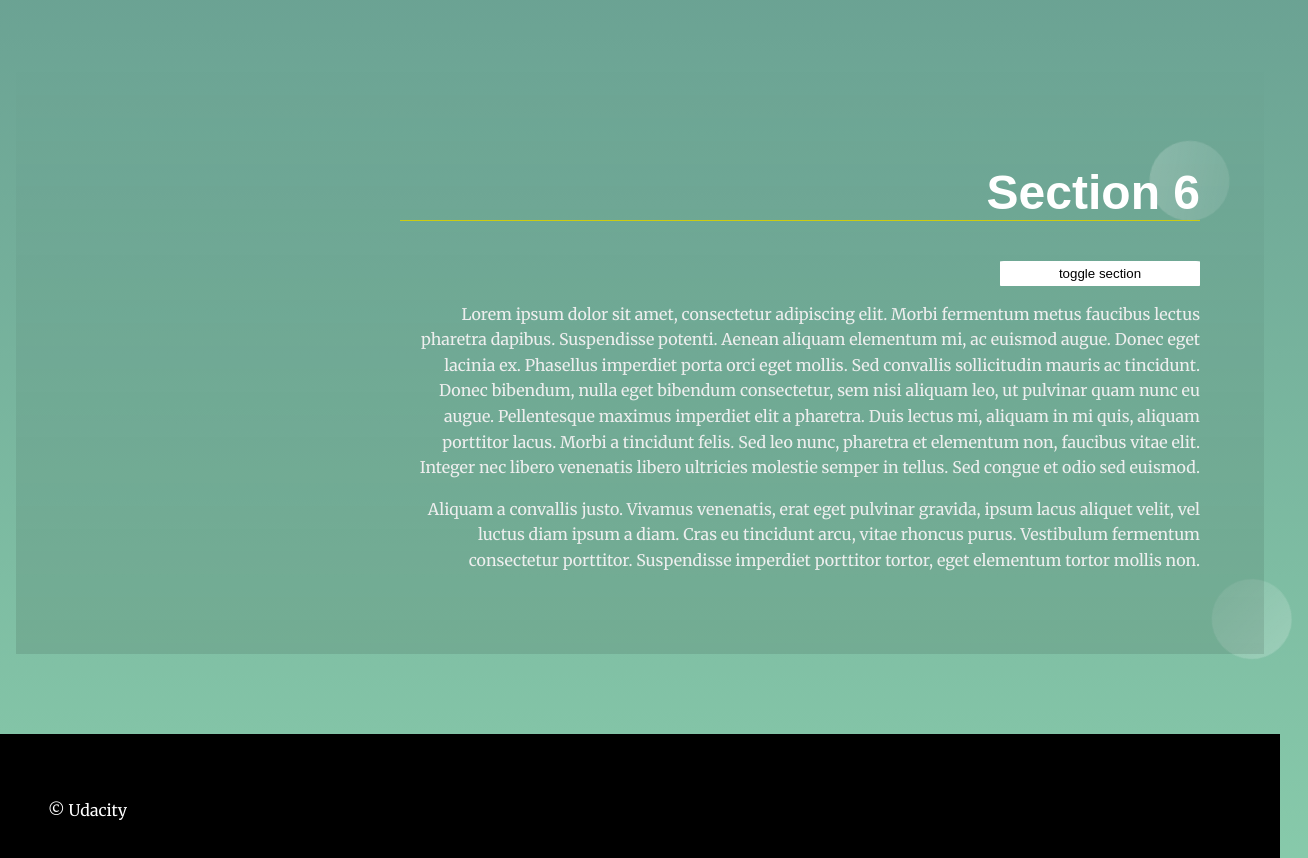
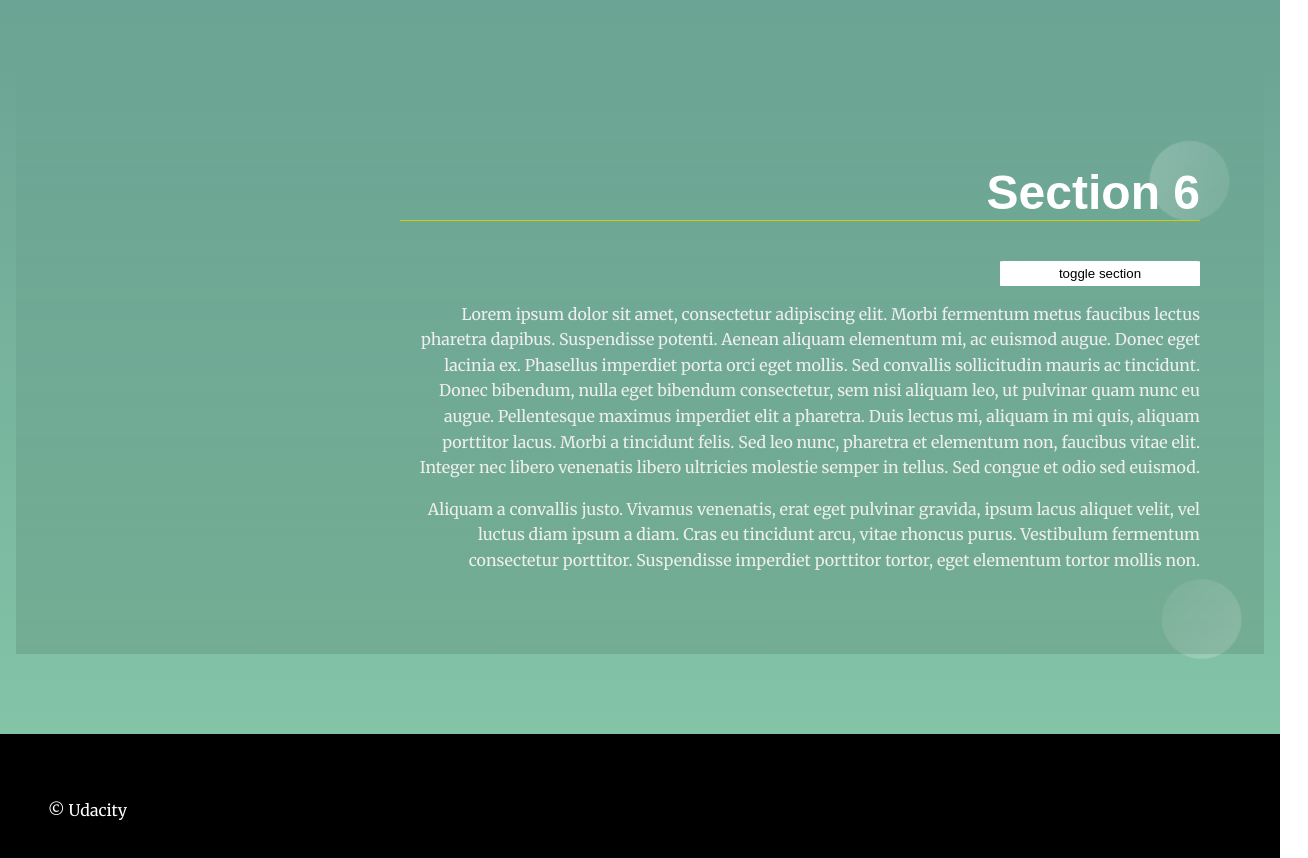
Before and after one commit to FrancescoBellini92/UFEND_2, a website: page index.html in a window 1280 px wide. Shown: the part 3281-4139 px from the top of the page, 1308 px wide, since content can reach past the window. Drawn offline with Linux system fonts and the light colour scheme.

Commit message:
fix horizontal scrolling bug

```diff
--- a/css/theme.css
+++ b/css/theme.css
@@ -104,6 +104,7 @@ section.active .main__container::before {
 section.active .main__container::after {
   opacity: 1;
   animation: rotate 5s linear 0s infinite forwards reverse;
+  margin: 0 50px;
 }
 
 /* Section Active Styles Keyframe Animations */
```
